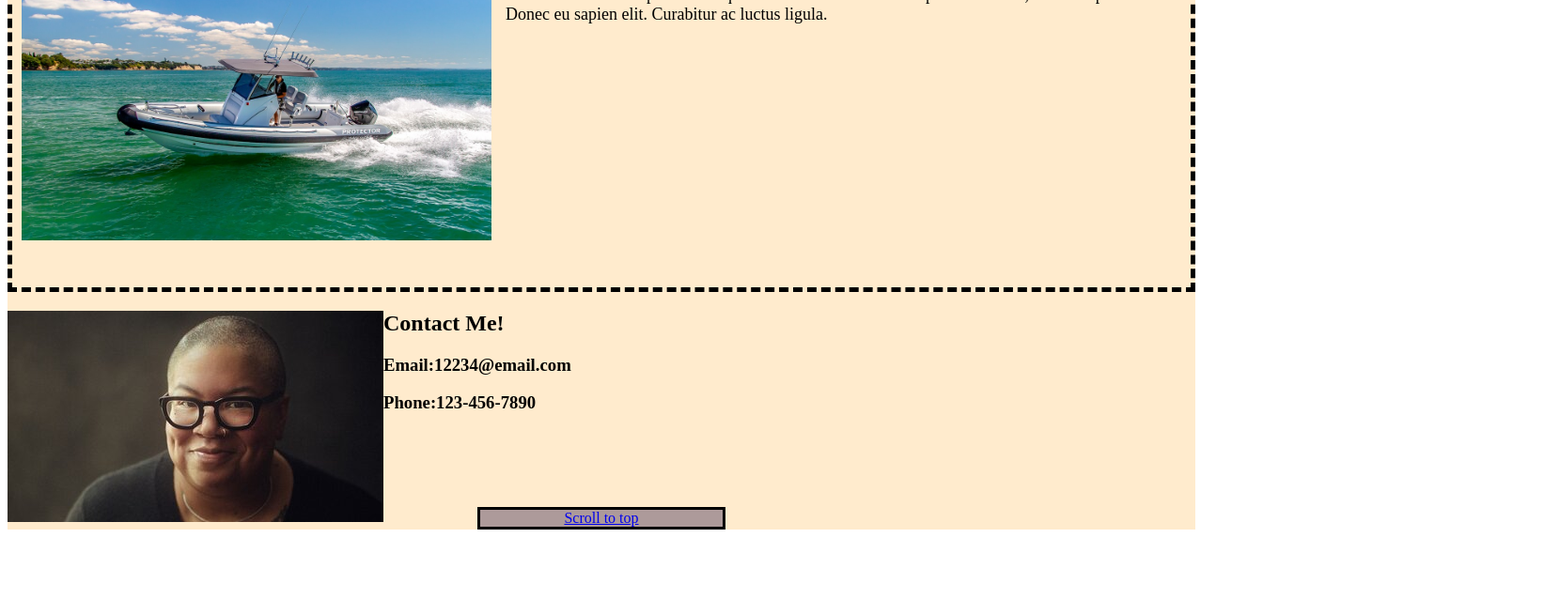
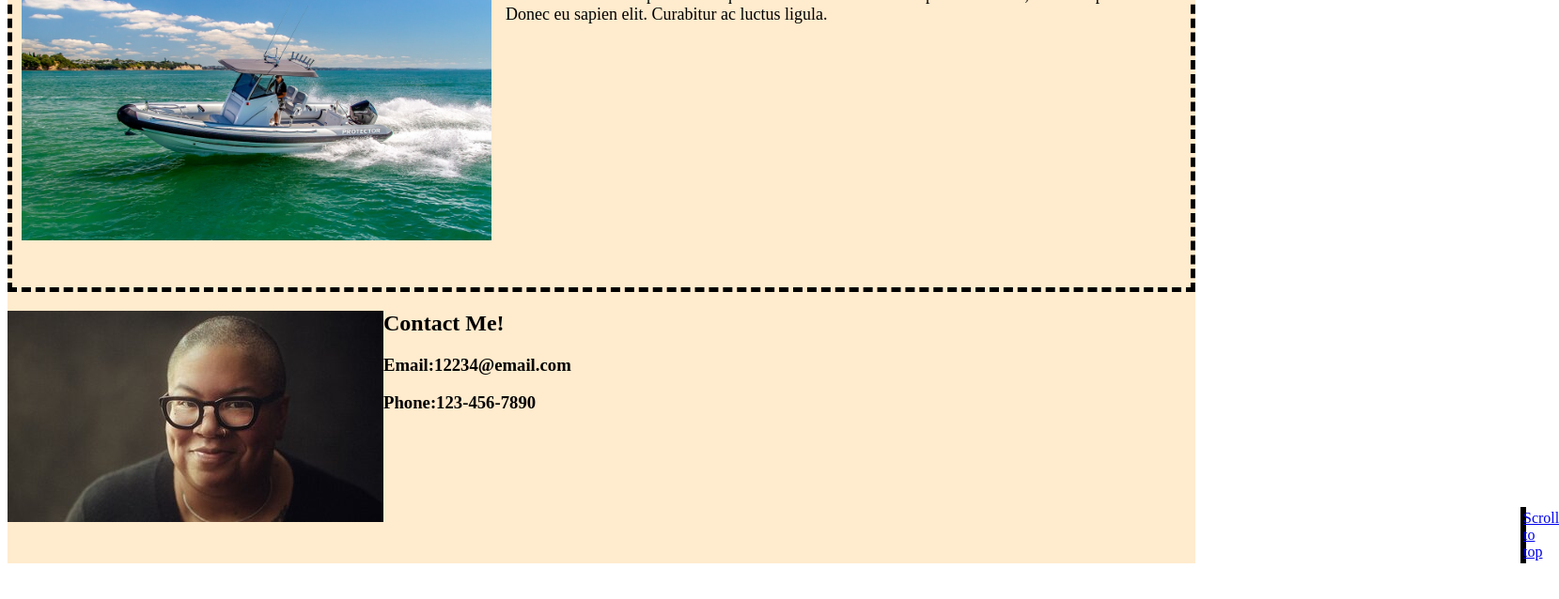
Before and after one commit to Conno26531/Conno26531.github.io, a plain HTML site: page BlogTemplate1/Blog1.html in a window 1280 px wide. Shown: the part 1740-2378 px from the top of the page at 94% size, 1659 px wide, since content can reach past the window. Drawn offline with Linux system fonts and the light colour scheme.

Commit message:
Page Top Button Edit (Blog1)

```diff
--- a/BlogTemplate1/Blog1.html
+++ b/BlogTemplate1/Blog1.html
@@ -95,9 +95,9 @@
             border-color: black;
             background-color: rgb(173, 154, 154);
             color: black;
-            text-align: center;
-            margin-left: 500px;
-            margin-right: 500px;
+            text-align: right;
+            margin-left: 1610px;
+            margin-right: 190px;
             margin-bottom: 500px;
             margin-top: 100px;
         }
```
